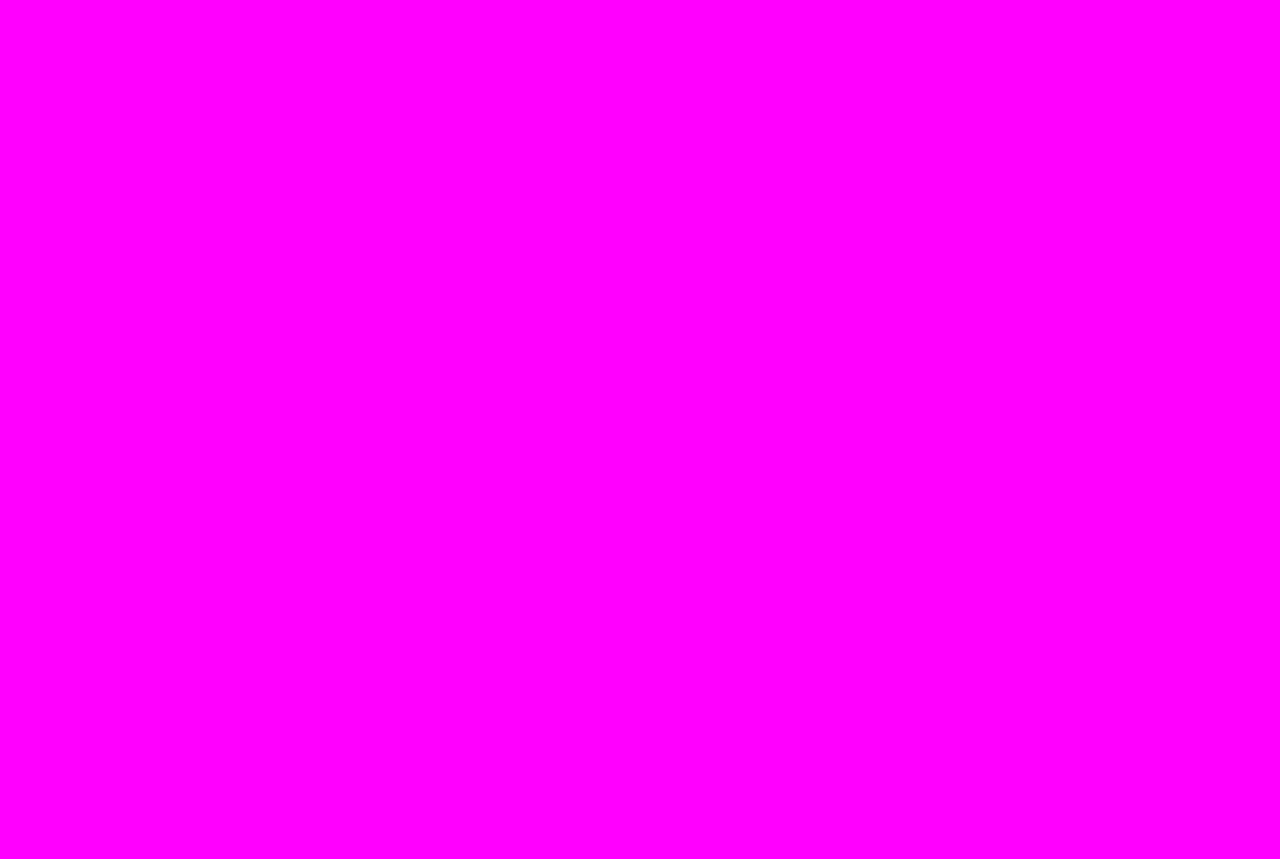
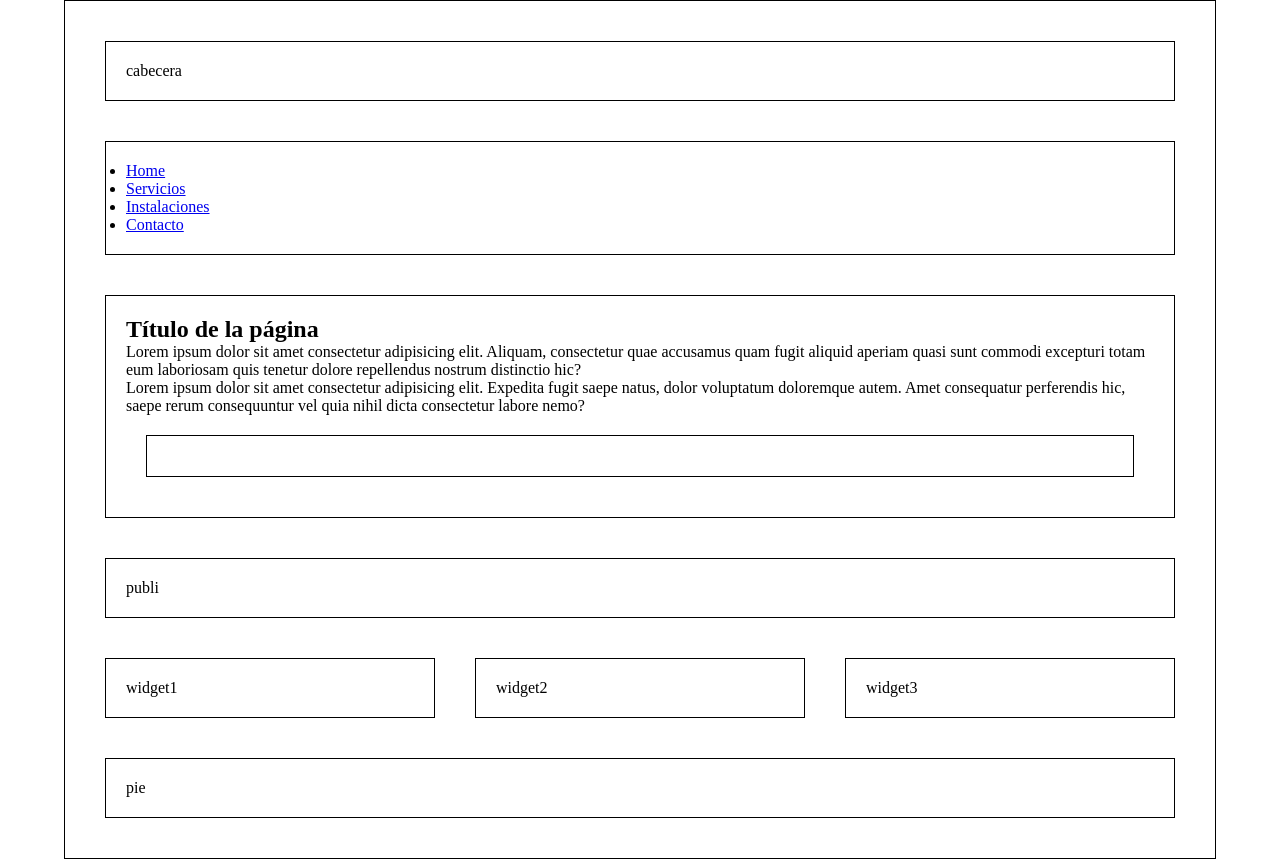
Before and after one commit to daviidxestrada/responsividad-css, a plain HTML site: page index.html in a window 1280 px wide. Before the commit the page ends 800 px from the top, so only its background shows below. Drawn offline with Linux system fonts and the light colour scheme.

Commit message:
Estructura Grid en Responsive

```diff
--- a/css/main.css
+++ b/css/main.css
@@ -1,23 +1,105 @@
-body{
-    background-color: red;
+*{
+    margin: 0;
+    padding: 0;
+    box-sizing: border-box;
+    -moz-box-sizing: border-box;
+    -webkit-box-sizing: border-box;
+}
+
+.container,
+.cabecera,
+.navegacion,
+.seccion,
+.publi,
+.widget1,
+.widget2,
+.widget3,
+.pie,
+.galeria,
+.galeria > div{
+    border: 1px solid black;
+    padding: 20px;
+    margin: 20px;
+}
+
+.container{
+    width: 100%;
+    margin: 0px auto;
+    display: grid;
+    grid-template-columns: repeat(2, 1fr);
+}
+
+.cabecera,
+.navegacion,
+.seccion,
+.publi,
+.pie{
+    grid-column: 1 / -1;
 }
 
 
 
-@media screen and (min-width:768px){
-    body{
-        background-color: rgb(0, 255, 64);
+.widget3{
+    display: none;
+    /* opacity: 0; */
+}
+
+/* ========================
+        768px
+   ======================= */
+@media screen and (min-width:768px) {
+    .container {
+        width: 90%;
+        grid-template-columns: repeat(3, 1fr);
+    }
+
+    .seccion{
+        grid-column: 1 / 3;
+    }
+
+    .publi{
+        grid-column: 3 / -1;
+        grid-row: 3 / 5;
     }
 }
 
-@media screen and (min-width:992px){
-    body{
-        background-color: blue;
+
+/* ========================
+        992px
+   ======================= */
+@media screen and (min-width:992px) {
+        .seccion{
+        grid-column: 2 / 4;
+    }
+
+    .publi{
+        grid-column: 1 / 2;
     }
 }
 
-@media screen and (min-width:1200px){
-    body{
-        background-color: magenta;
+
+
+/* ========================
+        1200px
+   ======================= */
+@media screen and (min-width:1200px) {
+
+    .container{
+        max-width: 1300px;
+    }
+
+    .seccion{
+        grid-column: 1/ -1;
+        grid-row: 3 / 4;
+
+    }
+
+    .publi{
+        grid-column: 1 / -1;
+        grid-row: 4 / 5;
+    }
+
+    .widget3{
+        display: block;
     }
 }
--- a/index.html
+++ b/index.html
@@ -8,5 +8,43 @@
 </head>
 <body>
 
+<div class="container">
+
+
+
+<header class="cabecera">
+    cabecera
+</header>
+<nav class="navegacion">
+    <ul>
+       <li><a href="#">Home</a></li>
+       <li><a href="#">Servicios</a></li>
+       <li><a href="#">Instalaciones</a></li>
+       <li><a href="#">Contacto</a></li>
+    </ul>
+</nav>
+
+
+    <section class="seccion">
+        <h1>Título de la página</h1>
+        <p>Lorem ipsum dolor sit amet consectetur adipisicing elit. Aliquam, consectetur quae accusamus quam fugit aliquid aperiam quasi sunt commodi excepturi totam eum laboriosam quis tenetur dolore repellendus nostrum distinctio hic?</p>
+        <p>Lorem ipsum dolor sit amet consectetur adipisicing elit. Expedita fugit saepe natus, dolor voluptatum doloremque autem. Amet consequatur perferendis hic, saepe rerum consequuntur vel quia nihil dicta consectetur labore nemo?</p>
+        <div class="galeria">
+          <!--  <div>foto 1</div>
+            <div>foto 2</div>
+            <div>foto 3</div>
+            <div>foto 4</div>
+            <div>foto 5</div>
+            <div>foto 6</div>  -->
+        </div>
+
+    </section>
+    <aside class="publi">publi</aside>
+    <aside class="widget1">widget1</aside>
+    <aside class="widget2">widget2</aside>
+    <aside class="widget3">widget3</aside>
+
+    <footer class="pie">pie</footer>
+</div>
 </body>
 </html>
```
